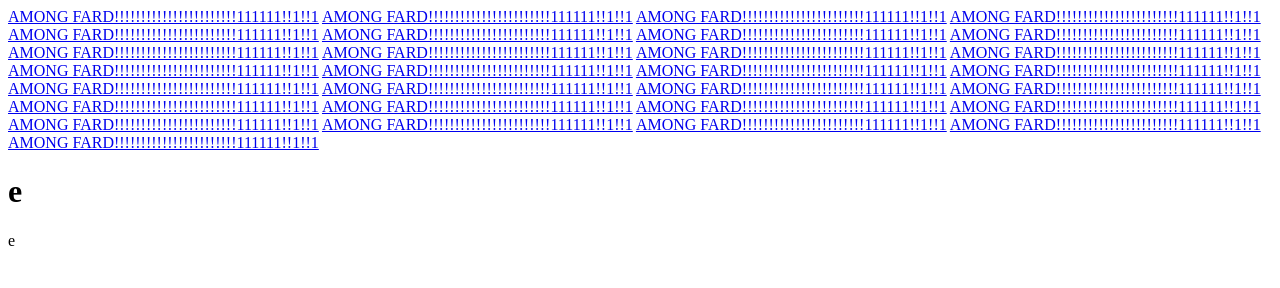
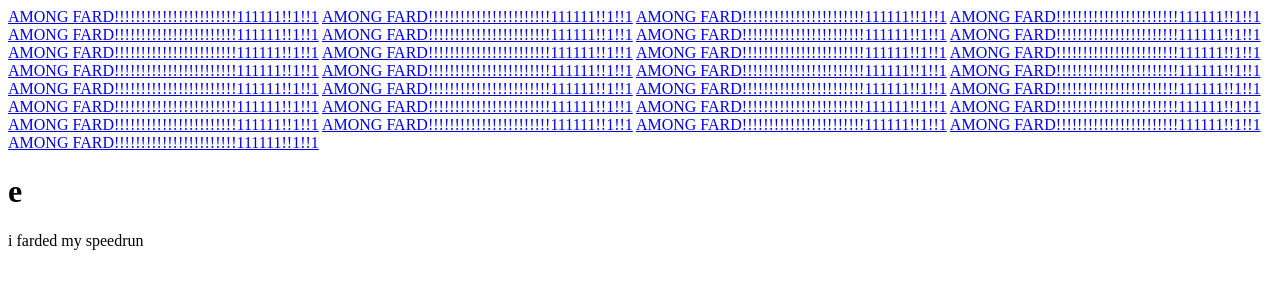
Before and after one commit to AmogusLeeway/amogusleeway.github.io, a plain HTML site: page index.html in a window 1280 px wide. Drawn offline with Linux system fonts and the light colour scheme.

Commit message:
Update index.html

```diff
--- a/index.html
+++ b/index.html
@@ -35,7 +35,7 @@
  <a href="https://www.youtube.com/watch?v=grd-K33tOSMhttps://www.youtube.com/watch?v=grd-K33tOSM">AMONG FARD!!!!!!!!!!!!!!!!!!!!!!!111111!!1!!1</a>
 
 <h1>e</h1>
-<p>e</p>
+<p>i farded my speedrun</p>
 
 </body>
 </html>
```
